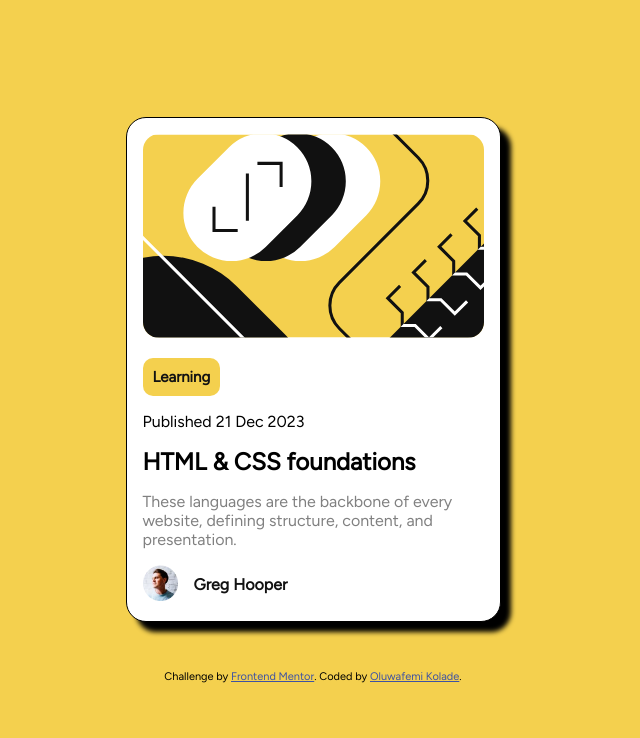
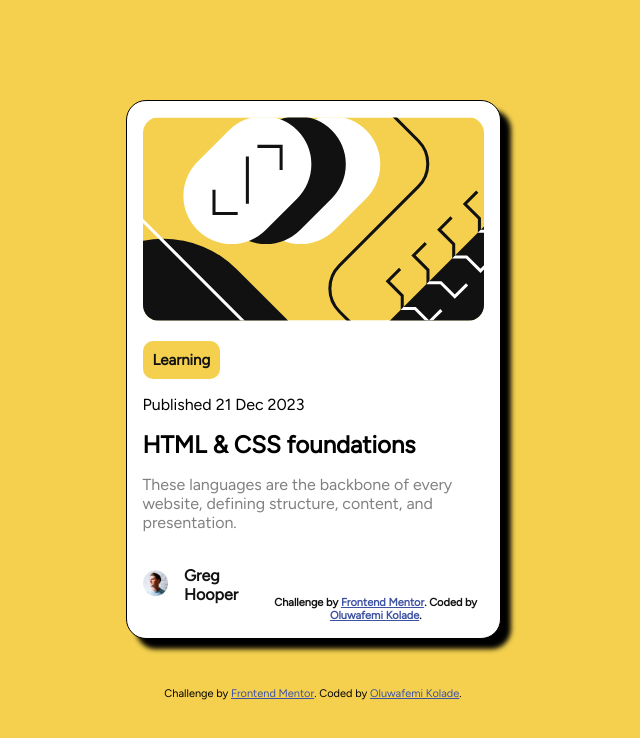
Before and after one commit to Mercy1024/Blog-preview-card, a plain HTML site: page index.html in a window 1280 px wide. Shown: the whole page, without its empty margins (327-967 px from the left). Drawn offline with Linux system fonts and the light colour scheme.

Commit message:
accesibilty

```diff
--- a/index.html
+++ b/index.html
@@ -50,6 +50,15 @@
             <img src="/assets/images/image-avatar.webp" alt="avatar" />
           </div>
           <span class="avatarName"> Greg Hooper </span>
+
+          <div class="attribution">
+            Challenge by
+            <a
+              href="https://www.frontendmentor.io?ref=challenge"
+              target="_blank"
+              >Frontend Mentor</a
+            >. Coded by <a href="#">Oluwafemi Kolade</a>.
+          </div>
         </footer>
       </section>
     </main>
```
